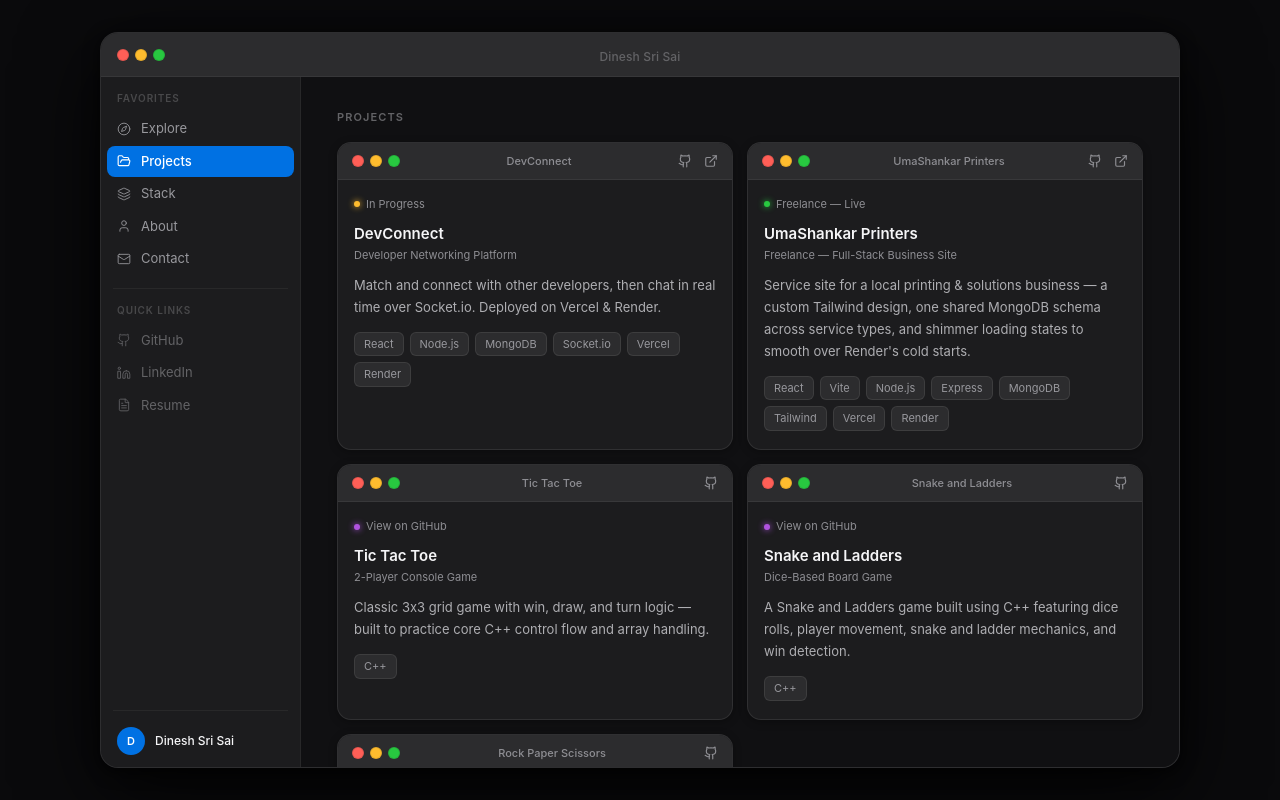
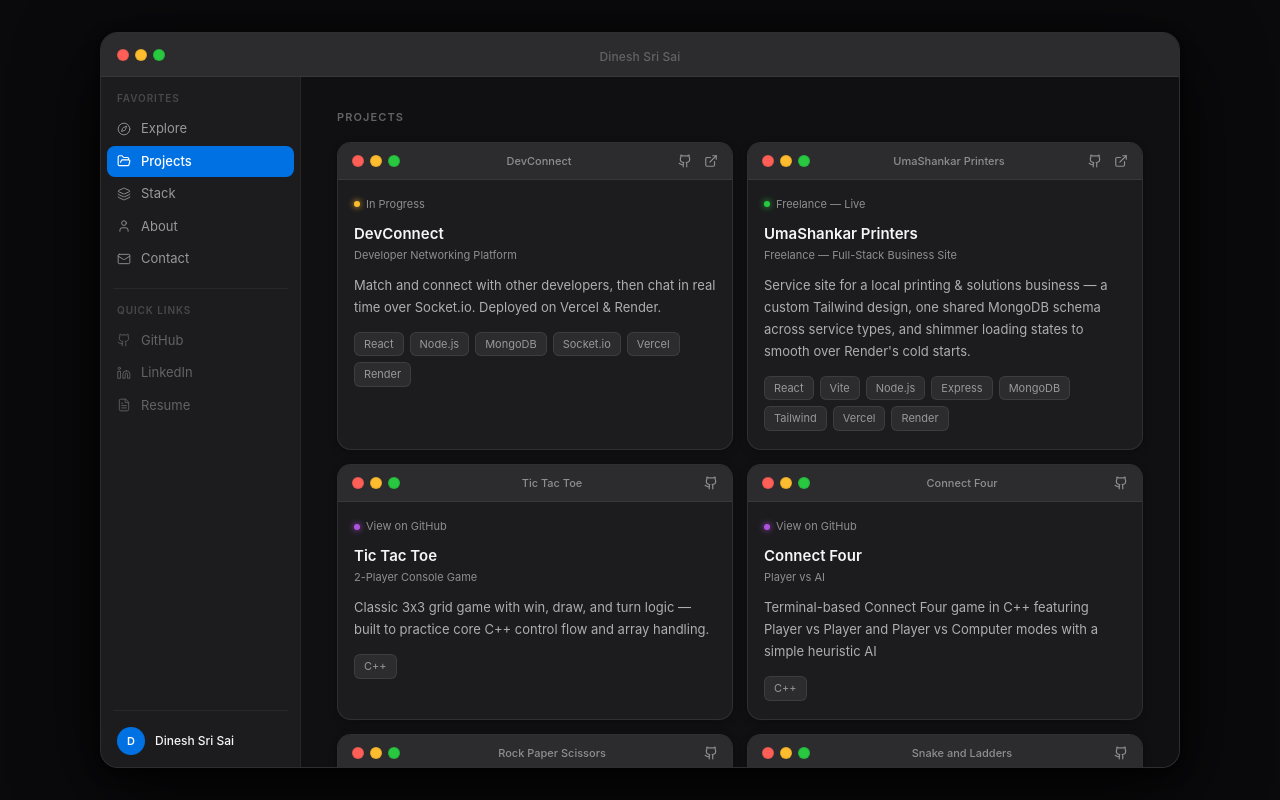
Before and after one commit to dineshsrisai/portfolio, a React (Vite) app: page / in a window 1280 px wide. Both pictures are taken after a click on the button "View Projects". Built offline with nearby package versions, Linux system fonts and the light colour scheme.

Commit message:
projects

```diff
--- a/src/components/Projects.jsx
+++ b/src/components/Projects.jsx
@@ -57,14 +57,14 @@ const projects = [
     live: null,
   },
   {
-    title: "Snake and Ladders",
-    subtitle: "Dice-Based Board Game",
+    title: "Connect Four",
+    subtitle: "Player vs AI",
     description:
-      "A Snake and Ladders game built using C++ featuring dice rolls, player movement, snake and ladder mechanics, and win detection.",
+      "Terminal-based Connect Four game in C++ featuring Player vs Player and Player vs Computer modes with a simple heuristic AI",
     tech: ["C++"],
     statusDot: STATUS_COLORS.purple,
     status: "View on GitHub",
-    github: "https://github.com/dineshsrisai/SnakeandLadders",
+    github: "https://github.com/dineshsrisai/connectFour",
     live: null,
   },
   {
@@ -76,6 +76,17 @@ const projects = [
     statusDot: STATUS_COLORS.purple,
     status: "View on GitHub",
     github: "https://github.com/dineshsrisai/RockPaperScissors",
+    live: null,
+  },
+  {
+    title: "Snake and Ladders",
+    subtitle: "Dice-Based Board Game",
+    description:
+      "A Snake and Ladders game built using C++ featuring dice rolls, player movement, snake and ladder mechanics, and win detection.",
+    tech: ["C++"],
+    statusDot: STATUS_COLORS.purple,
+    status: "View on GitHub",
+    github: "https://github.com/dineshsrisai/SnakeandLadders",
     live: null,
   },
 ];
```
